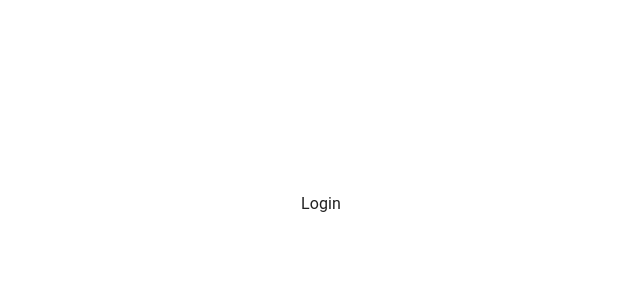
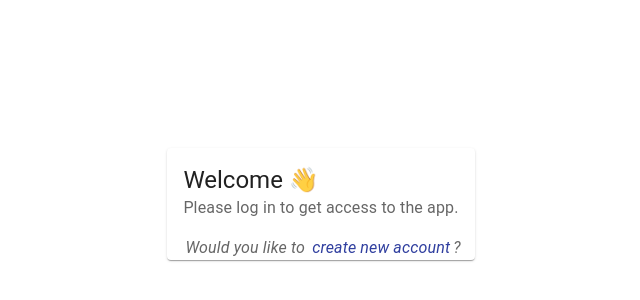
Before and after one commit to greg2012201/invoice-app-frontend, a React (Create React App) app: page /login in a window 1280 px wide. Shown: the part 196-496 px from the top of the page, without its empty margins (319-959 px from the left). Built offline with nearby package versions, Linux system fonts and the light colour scheme.

Commit message:
Add LoginForm to the Login page.

```diff
--- a/src/Pages/Login.tsx
+++ b/src/Pages/Login.tsx
@@ -1,4 +1,5 @@
 import { Box } from '@mui/material';
+import LoginForm from 'components/LoginForm';
 import React, { FC } from 'react';
 
 const Login: FC = () => {
@@ -9,7 +10,7 @@ const Login: FC = () => {
             alignItems="center"
             minHeight="100vh"
         >
-            Login
+            <LoginForm />
         </Box>
     );
 };
```
